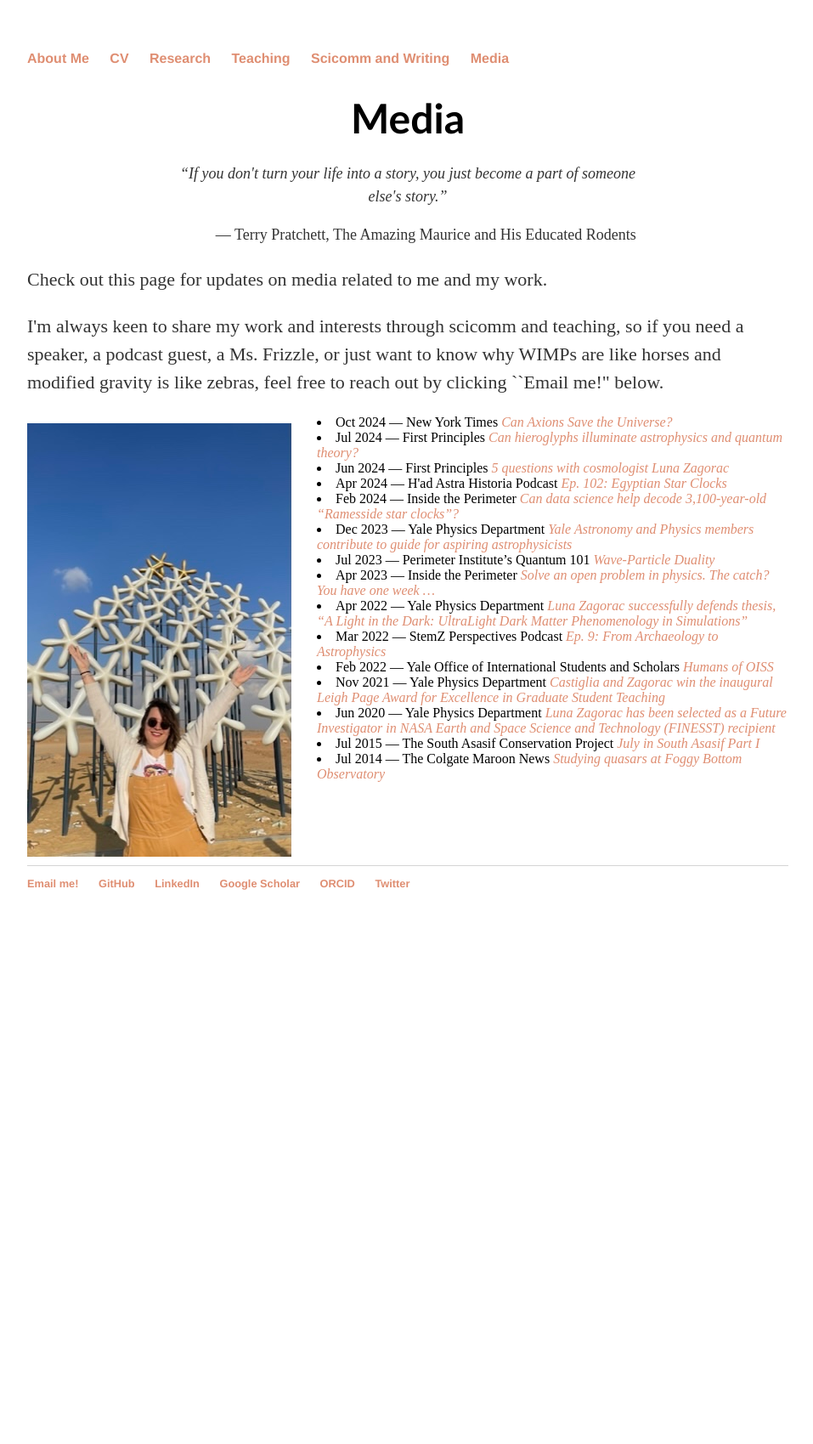
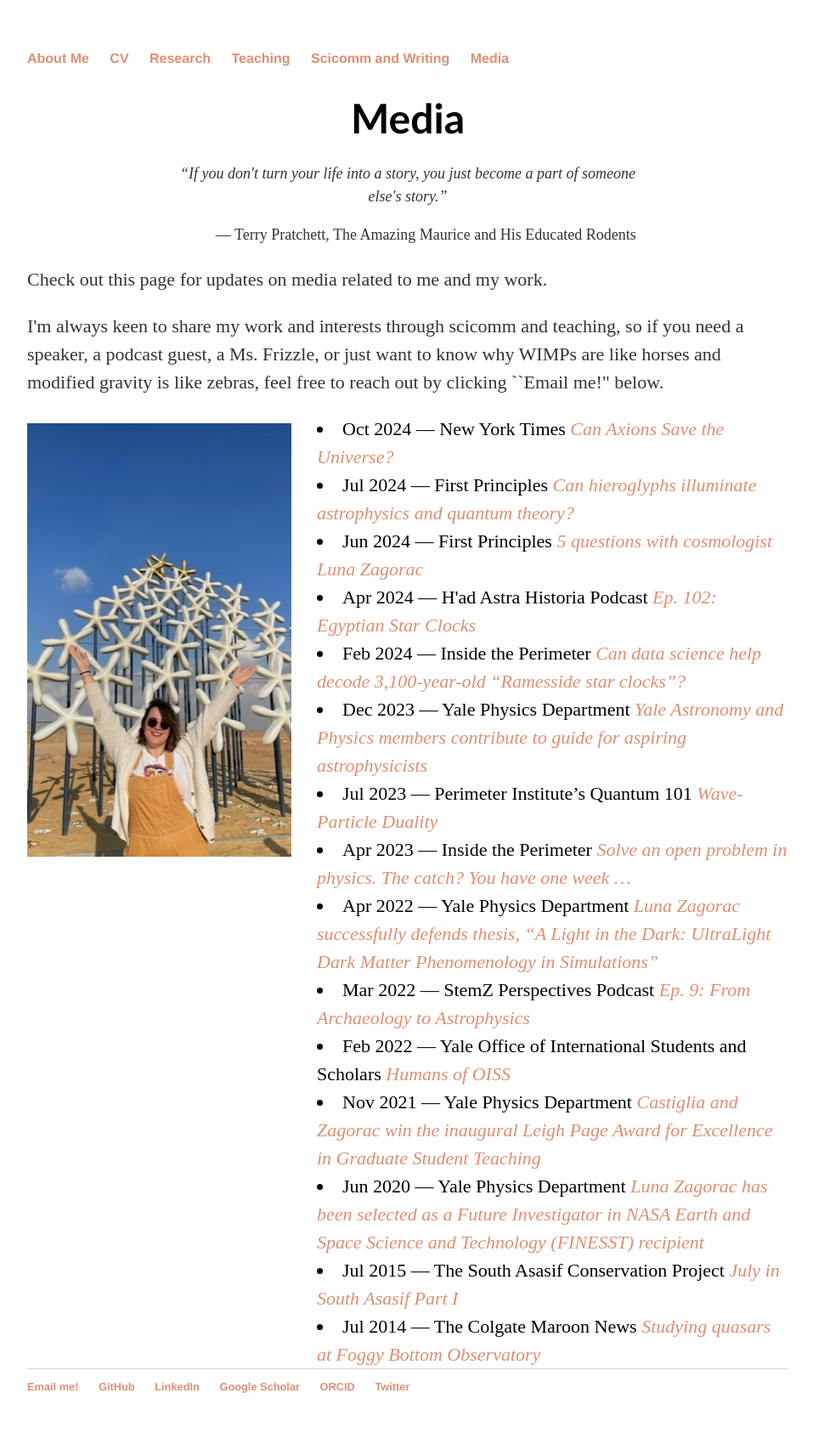
Before and after one commit to lunazagor/lunazagor.github.io, a Jekyll site: the page built from media/index.html, in a window 1280 px wide. Shown: the whole page at 85% size, without its empty margins (160-1117 px from the left). Built offline with Jekyll 4.4.1, drawn with Linux system fonts in a browser that asks for light colours; before the commit the page ends 1107 px from its top, so only the background shows below that.

Commit message:
messign with fonts

```diff
--- a/media/index.html
+++ b/media/index.html
@@ -50,7 +50,8 @@ title: Media
 	}
 	.image-list-container ul {
 		text-align: left;
-		font-size: inherit;
+		font-size: 22px;
+                line-height: 1.5;
 		margin: 0; /* Removes default list margin */
 		padding-left: 0; /* Removes padding for better alignment */
 		list-style-position: inside; /* Ensures bullets are inside the list container */
```
